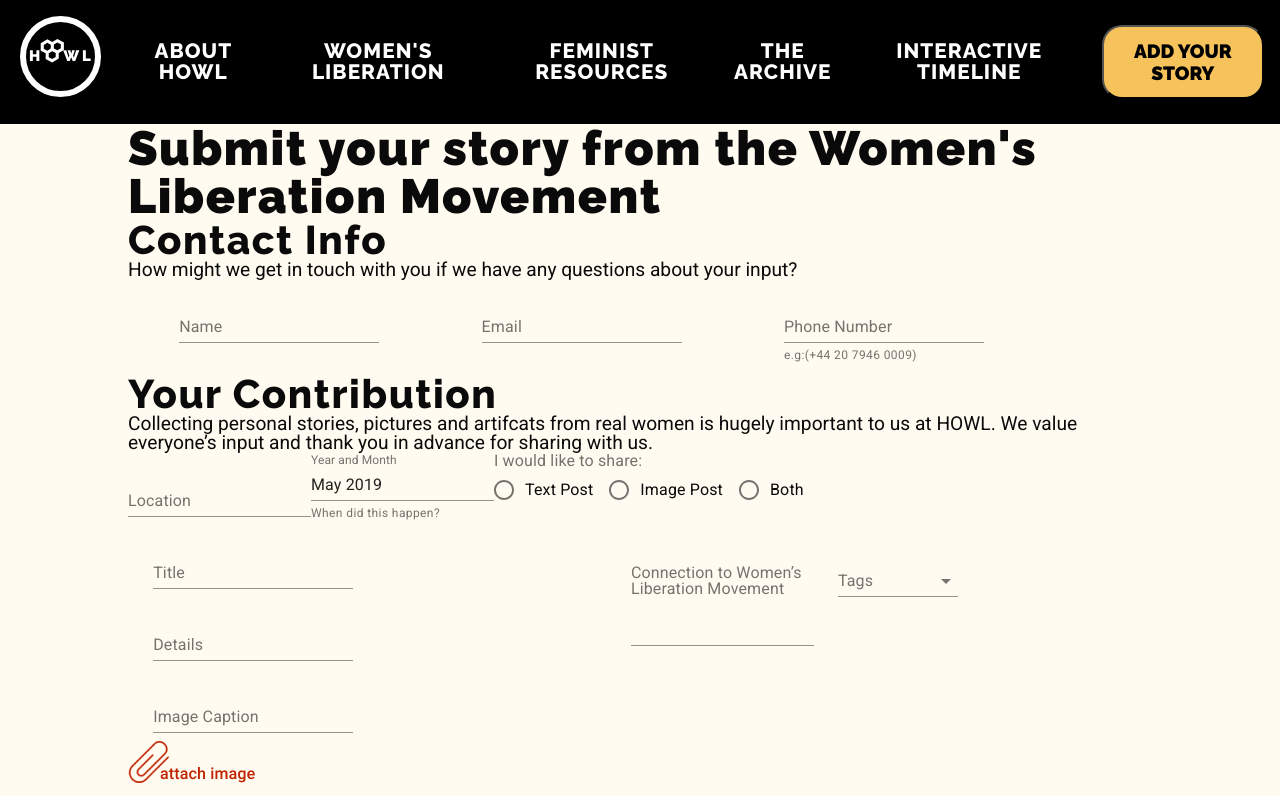
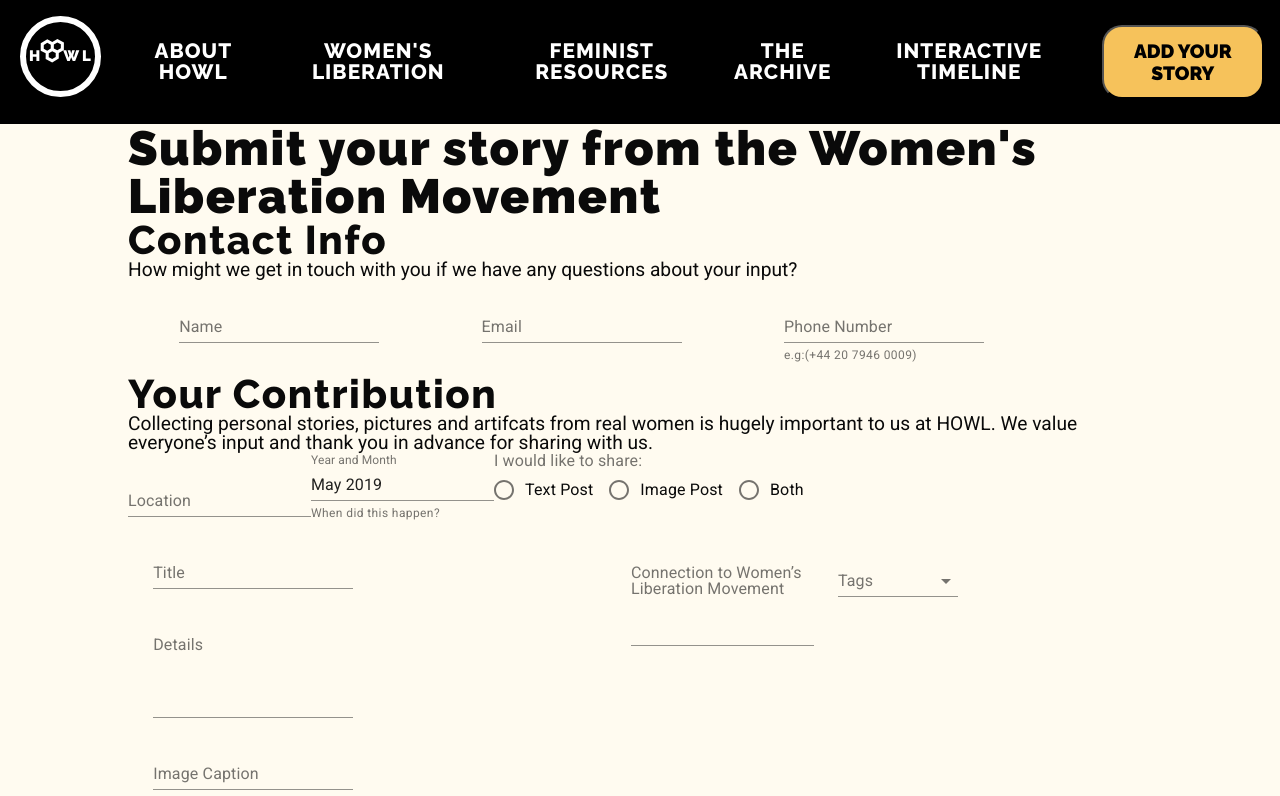
Before and after one commit to founders-programme-2/howl, a React (Create React App) app in the folder client/: page /form in a window 1280 px wide. Shown: the top 796 px of the page. Built offline with nearby package versions, Linux system fonts and the light colour scheme; what react-a11y would draw is missing.

Commit message:
add rows=4 attr to textField

```diff
--- a/client/src/Components/Form/Post/index.js
+++ b/client/src/Components/Form/Post/index.js
@@ -24,8 +24,9 @@ const Post = ({ classes, imgPermission, checkboxChange }) => {
         <TextField
           id="details"
           label="Details"
+          multiline
+          rows="4"
           placeholder="Enter your story's details"
-          multiline
           className={classes.textField}
           margin="normal"
         />
```
